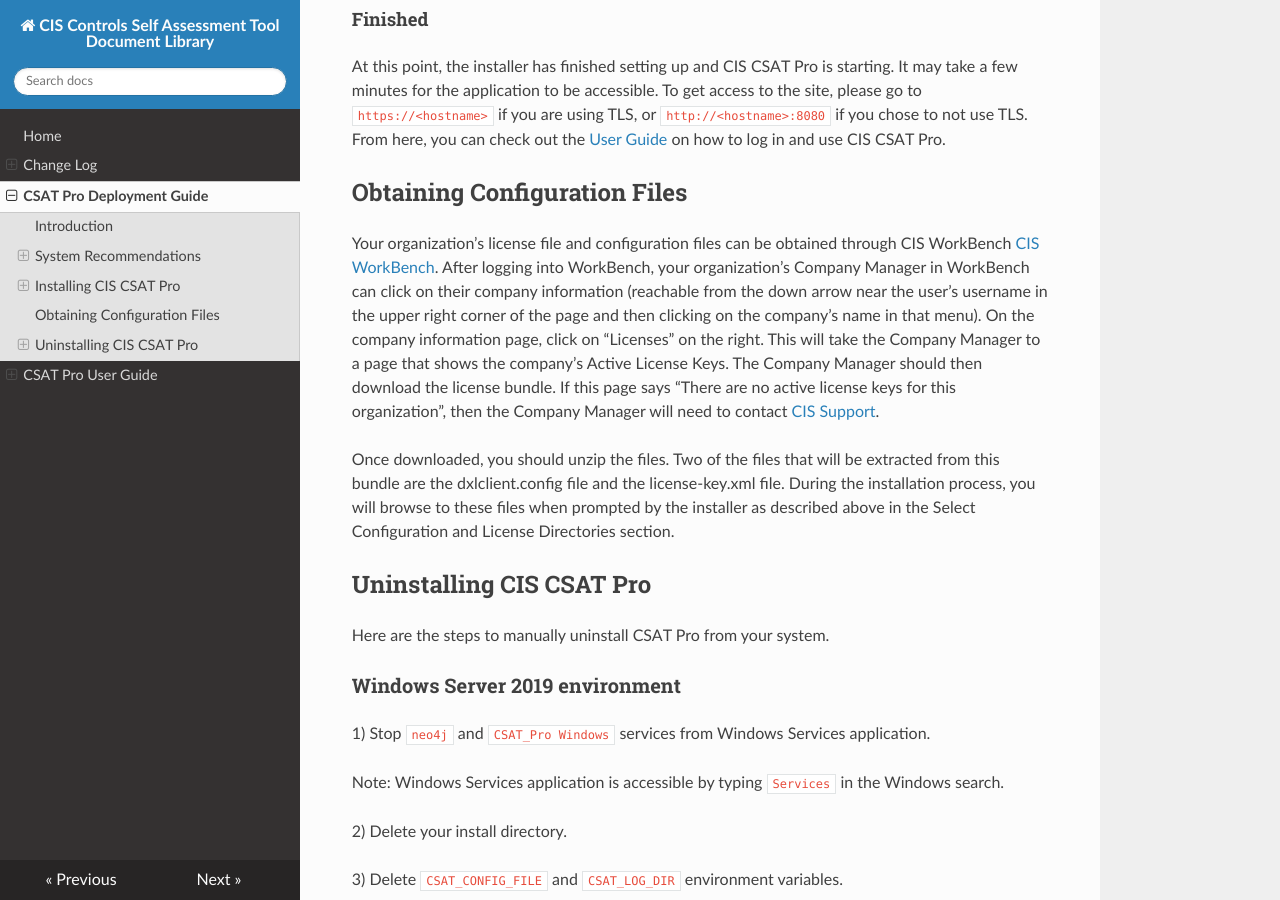
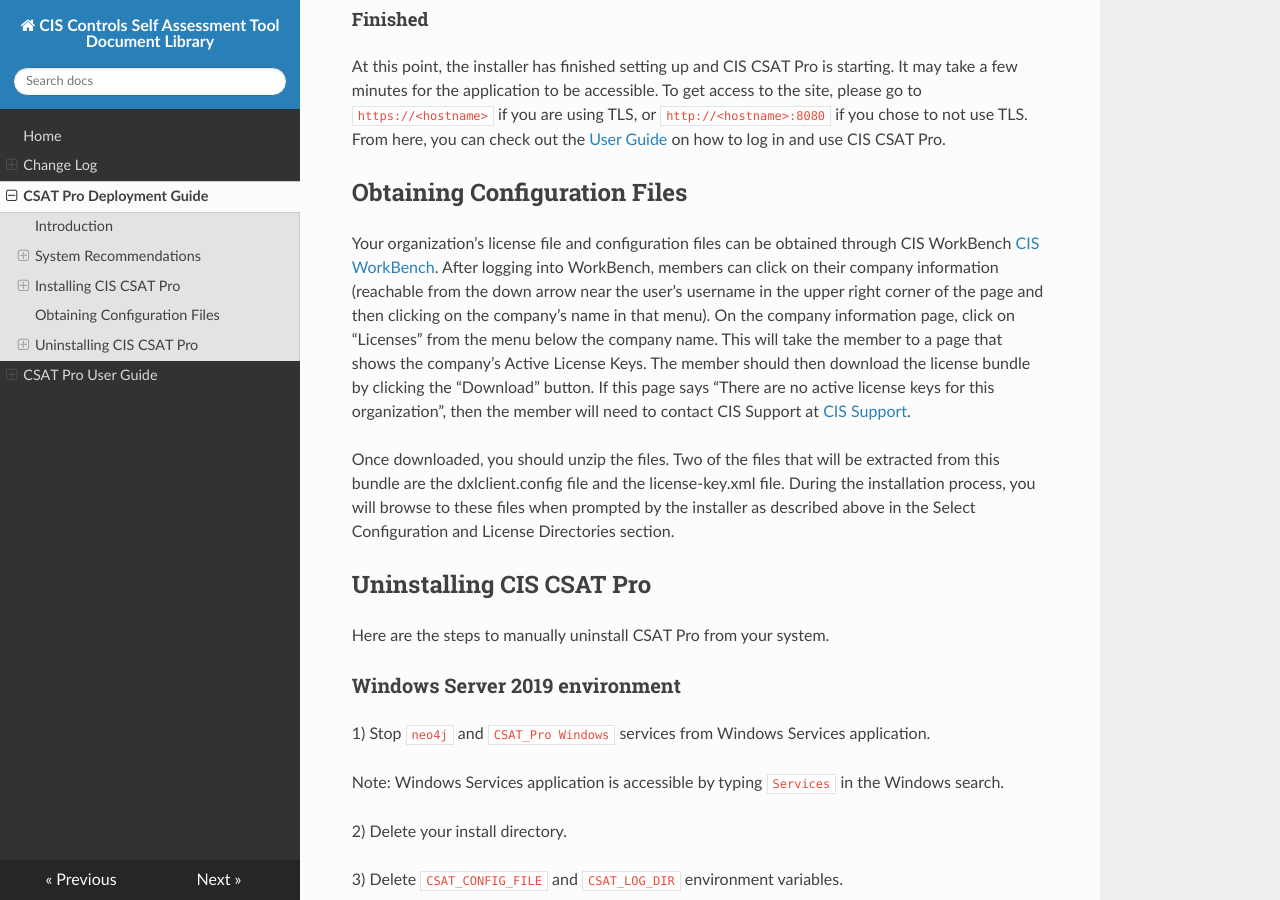
Before and after one commit to CISecurity/CSAT-Docs, an MkDocs documentation site: the page built from docs/source/CSAT Pro Deployment.md, in a window 1280 px wide and 900 px high, scrolled down 3504 px. Built offline with MkDocs 1.6.1, drawn with Linux system fonts in a browser that asks for light colours; nearby versions of some CDN libraries.

Commit message:
Updating License File info since all members can download now

```diff
--- a/docs/source/CSAT Pro Deployment.md
+++ b/docs/source/CSAT Pro Deployment.md
@@ -97,7 +97,7 @@ At this point, the installer has finished setting up and CIS CSAT Pro is startin
 
 <a name="obtainingConfigFiles"></a>
 ## Obtaining Configuration Files##
-Your organization’s license file and configuration files can be obtained through CIS WorkBench [CIS WorkBench](https://workbench.cisecurity.org/).  After logging into WorkBench, your organization’s Company Manager in WorkBench can click on their company information (reachable from the down arrow near the user’s username in the upper right corner of the page and then clicking on the company’s name in that menu).  On the company information page, click on “Licenses” on the right.  This will take the Company Manager to a page that shows the company’s Active License Keys.  The Company Manager should then download the license bundle.  If this page says “There are no active license keys for this organization”, then the Company Manager will need to contact [CIS Support](https://www.cisecurity.org/support/).
+Your organization’s license file and configuration files can be obtained through CIS WorkBench [CIS WorkBench](https://workbench.cisecurity.org/).  After logging into WorkBench, members can click on their company information (reachable from the down arrow near the user’s username in the upper right corner of the page and then clicking on the company’s name in that menu).  On the company information page, click on “Licenses” from the menu below the company name.  This will take the member to a page that shows the company’s Active License Keys.  The member should then download the license bundle by clicking the “Download” button.  If this page says “There are no active license keys for this organization”, then the member will need to contact CIS Support at [CIS Support](https://www.cisecurity.org/support/).
 
 Once downloaded, you should unzip the files.  Two of the files that will be extracted from this bundle are the dxlclient.config file and the license-key.xml file.  During the installation process, you will browse to these files when prompted by the installer as described above in the Select Configuration and License Directories section.
 
```
